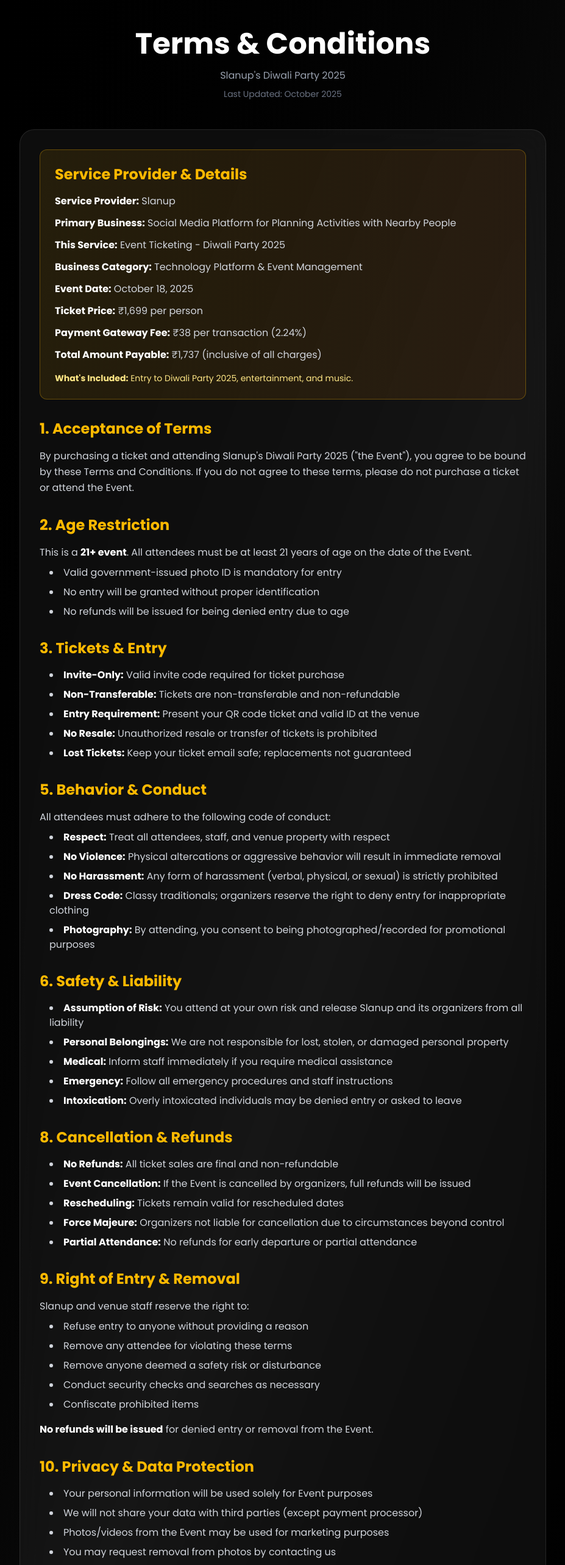
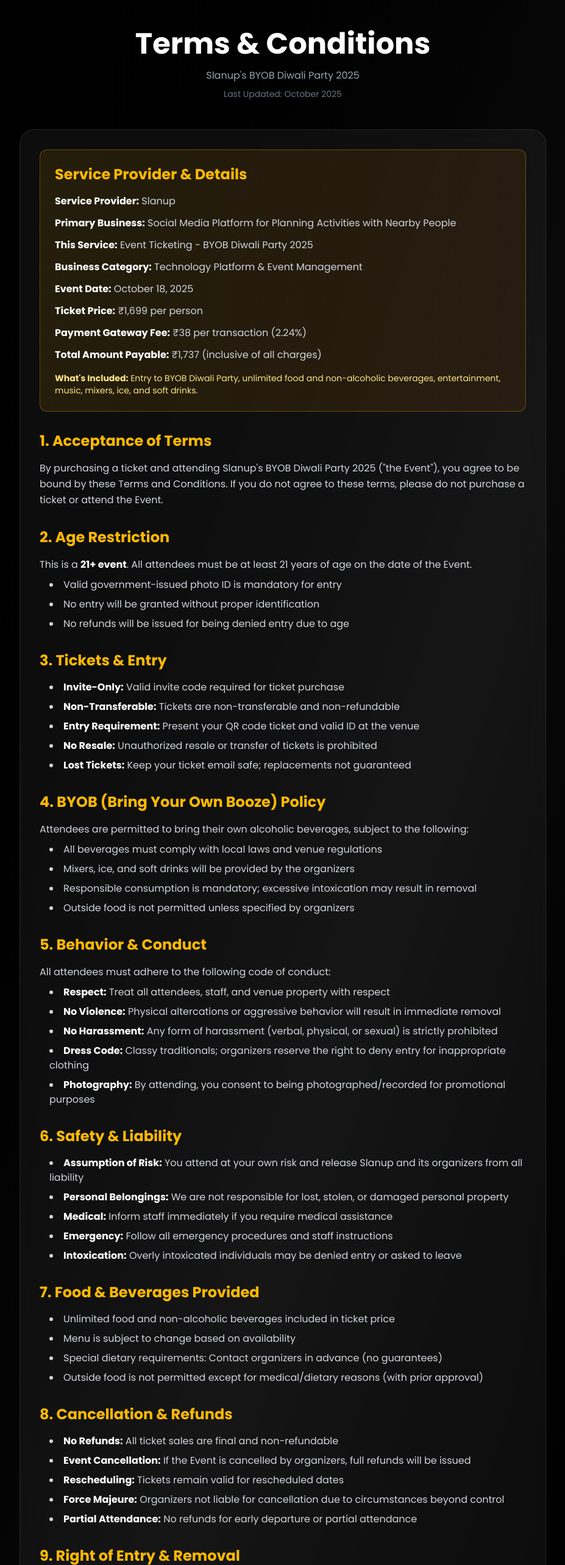
Before and after one commit to SlanUp/Slanup-website, a Next.js app: page /diwali/terms in a window 1280 px wide. Shown: the top 2566 px of the page at 61% size, without its empty margins (176-1103 px from the left). Built offline with nearby package versions, Linux system fonts and the light colour scheme.

Commit message:
Revert "Make content generic and homely for gateway compliance"
This reverts commit da29073f6bb9d31566f99b8c00479c5f53a667f5.

```diff
--- a/app/diwali/terms/page.tsx
+++ b/app/diwali/terms/page.tsx
@@ -13,7 +13,7 @@
           className="text-center mb-12"
         >
           <h1 className="text-4xl md:text-5xl font-bold mb-4">Terms & Conditions</h1>
-          <p className="text-gray-400">Slanup&apos;s Diwali Party 2025</p>
+          <p className="text-gray-400">Slanup&apos;s BYOB Diwali Party 2025</p>
           <p className="text-gray-500 text-sm mt-2">Last Updated: October 2025</p>
         </motion.div>
 
@@ -32,14 +32,14 @@
               <div className="space-y-3 text-gray-300">
                 <p><strong className="text-white">Service Provider:</strong> Slanup</p>
                 <p><strong className="text-white">Primary Business:</strong> Social Media Platform for Planning Activities with Nearby People</p>
-                <p><strong className="text-white">This Service:</strong> Event Ticketing - Diwali Party 2025</p>
+                <p><strong className="text-white">This Service:</strong> Event Ticketing - BYOB Diwali Party 2025</p>
                 <p><strong className="text-white">Business Category:</strong> Technology Platform & Event Management</p>
                 <p><strong className="text-white">Event Date:</strong> October 18, 2025</p>
                 <p><strong className="text-white">Ticket Price:</strong> ₹1,699 per person</p>
                 <p><strong className="text-white">Payment Gateway Fee:</strong> ₹38 per transaction (2.24%)</p>
                 <p><strong className="text-white">Total Amount Payable:</strong> ₹1,737 (inclusive of all charges)</p>
                 <p className="text-sm text-amber-200 mt-4">
-                  <strong>What&apos;s Included:</strong> Entry to Diwali Party 2025, entertainment, and music.
+                  <strong>What&apos;s Included:</strong> Entry to BYOB Diwali Party, unlimited food and non-alcoholic beverages, entertainment, music, mixers, ice, and soft drinks.
                 </p>
               </div>
             </section>
@@ -48,7 +48,7 @@
             <section>
               <h2 className="text-2xl font-bold text-amber-400 mb-4">1. Acceptance of Terms</h2>
               <p className="text-gray-300 leading-relaxed">
-                By purchasing a ticket and attending Slanup&apos;s Diwali Party 2025 (&quot;the Event&quot;), you agree to be bound by these Terms and Conditions. If you do not agree to these terms, please do not purchase a ticket or attend the Event.
+                By purchasing a ticket and attending Slanup&apos;s BYOB Diwali Party 2025 (&quot;the Event&quot;), you agree to be bound by these Terms and Conditions. If you do not agree to these terms, please do not purchase a ticket or attend the Event.
               </p>
             </section>
 
@@ -77,6 +77,19 @@
               </ul>
             </section>
 
+            {/* 4. BYOB Policy */}
+            <section>
+              <h2 className="text-2xl font-bold text-amber-400 mb-4">4. BYOB (Bring Your Own Booze) Policy</h2>
+              <p className="text-gray-300 leading-relaxed mb-2">
+                Attendees are permitted to bring their own alcoholic beverages, subject to the following:
+              </p>
+              <ul className="list-disc list-inside text-gray-300 space-y-2 ml-4">
+                <li>All beverages must comply with local laws and venue regulations</li>
+                <li>Mixers, ice, and soft drinks will be provided by the organizers</li>
+                <li>Responsible consumption is mandatory; excessive intoxication may result in removal</li>
+                <li>Outside food is not permitted unless specified by organizers</li>
+              </ul>
+            </section>
 
             {/* 5. Behavior & Conduct */}
             <section>
@@ -105,6 +118,16 @@
               </ul>
             </section>
 
+            {/* 7. Food & Beverages */}
+            <section>
+              <h2 className="text-2xl font-bold text-amber-400 mb-4">7. Food & Beverages Provided</h2>
+              <ul className="list-disc list-inside text-gray-300 space-y-2 ml-4">
+                <li>Unlimited food and non-alcoholic beverages included in ticket price</li>
+                <li>Menu is subject to change based on availability</li>
+                <li>Special dietary requirements: Contact organizers in advance (no guarantees)</li>
+                <li>Outside food is not permitted except for medical/dietary reasons (with prior approval)</li>
+              </ul>
+            </section>
 
             {/* 8. Cancellation & Refunds */}
             <section>
--- a/components/TicketBooking.tsx
+++ b/components/TicketBooking.tsx
@@ -201,12 +201,12 @@
           {/* Header */}
           <div className="text-center mb-8">
             <div className="flex items-center justify-center mb-4">
-              <span className="text-2xl mr-2">🪔</span>
-              <h2 className="text-3xl font-bold text-white">Join Our Diwali Celebration</h2>
-              <span className="text-2xl ml-2">🪔</span>
+              <span className="text-2xl mr-2">🔥</span>
+              <h2 className="text-3xl font-bold text-white">GET READY TO PARTY!</h2>
+              <span className="text-2xl ml-2">🔥</span>
             </div>
-            <p className="text-gray-300">A warm and memorable Diwali experience awaits you!</p>
-            <p className="text-yellow-400 font-bold mt-2">Celebrate with us! ✨</p>
+            <p className="text-gray-300">The most INSANE Diwali experience awaits you!</p>
+            <p className="text-yellow-400 font-bold mt-2">LET&apos;S PARTYYYYYYYYY! 🎉</p>
           </div>
 
           {/* Single Ticket Experience */}
--- a/lib/data.ts
+++ b/lib/data.ts
@@ -17,7 +17,7 @@
     id: '1',
     creatorName: 'Kuhu Soni',
     creatorProfileImage: '/Gallery/People/KuhuSoni.JPG',
-    planTitle: 'exploring new places',
+    planTitle: 'spontaneous girls trip?',
     venue: 'Udaipur, Rajasthan',
     eventDate: new Date(Date.now() + 2 * 24 * 60 * 60 * 1000),
     planImageUrl: '/Gallery/Plans/girls trip.jpeg',
@@ -35,7 +35,7 @@
     id: '2',
     creatorName: 'Atharva Seth',
     creatorProfileImage: '/Gallery/People/AtharvaSeth.JPG',
-    planTitle: 'evening activities',
+    planTitle: 'need clubbing friends badly',
     venue: 'Kitty Su, Mumbai',
     eventDate: new Date(Date.now() + 5 * 24 * 60 * 60 * 1000),
     planImageUrl: '/Gallery/Plans/clubbing.JPG',
@@ -52,7 +52,7 @@
     id: '3',
     creatorName: 'Jasmine Saluja',
     creatorProfileImage: '/Gallery/People/JasmineSaluja.jpeg',
-    planTitle: 'outdoor activity',
+    planTitle: 'wanna hike?',
     venue: 'Nandi Hills, Bangalore',
     eventDate: new Date(Date.now() + 1 * 24 * 60 * 60 * 1000),
     planImageUrl: '/Gallery/Plans/explore-mountains.jpeg',
@@ -70,7 +70,7 @@
     id: '4',
     creatorName: 'Arbaaz Khan',
     creatorProfileImage: '/Gallery/People/ArbaazKhan.JPG',
-    planTitle: 'attending events',
+    planTitle: "let's hop concerts?",
     venue: 'Phoenix Marketcity, Mumbai',
     eventDate: new Date(Date.now() + 3 * 24 * 60 * 60 * 1000),
     planImageUrl: '/Gallery/Plans/concert.JPG',
@@ -88,7 +88,7 @@
     id: '5',
     creatorName: 'Rahul Sharma',
     creatorProfileImage: '/Gallery/People/RahulSharma.JPG',
-    planTitle: 'visiting locations',
+    planTitle: 'get wasted in goa!',
     venue: 'Anjuna Beach, Goa',
     eventDate: new Date(Date.now() + 0.5 * 24 * 60 * 60 * 1000),
     planImageUrl: '/Gallery/Plans/goa.JPG',
@@ -104,7 +104,7 @@
     id: '6',
     creatorName: 'Sara Joshi',
     creatorProfileImage: '/Gallery/People/SaraJoshi.JPG',
-    planTitle: 'group gathering',
+    planTitle: 'join in my houseparty this weekend',
     venue: 'Koramangala, Bangalore',
     eventDate: new Date(Date.now() + 7 * 24 * 60 * 60 * 1000),
     planImageUrl: '/Gallery/Plans/houseparty.jpeg',
--- a/lib/types.ts
+++ b/lib/types.ts
@@ -61,24 +61,28 @@
 
 // Event Configuration
 export const DIWALI_EVENT_CONFIG = {
-  name: "Slanup's Diwali Party 2025",
+  name: "Slanup's BYOB Diwali Party 2025",
   date: new Date('2025-10-18'), // 18th October 2025
   venue: "TBD", // Update with actual venue
   ticketTypes: [
     {
       id: 'ultimate',
-      name: 'DIWALI CELEBRATION',
+      name: 'ULTIMATE PARTY EXPERIENCE',
       price: 1699,
-      description: 'A warm and memorable Diwali celebration experience 🪔',
+      description: 'The most INSANE Diwali party experience you\'ll ever have! 🔥',
       benefits: [
-        '✨ Beautiful Festive Decor',
-        '🏛️ Comfortable Venue',
-        '🎧 Professional DJ & Music',
-        '🎯 Fun Games & Activities',
-        '📸 Photo Opportunities',
-        '🎊 Memorable Evening',
-        '🪔 Traditional Diwali Ambiance',
-        '🎨 Cultural Activities'
+        '🍽️ UNLIMITED Food & Beverages',
+        '🎲 Crazy Rules & Games (Prepare to get WASTED!)',
+        '✨ Breathtaking Luxury Decor',
+        '🏛️ Premium Luxurious Venue',
+        '👫 Perfect Balanced Crowd Ratio',
+        '🎧 Professional DJ All Night Long',
+        '🎯 Exclusive Game Booths & Setups',
+        '🍹 Complimentary Welcome Cocktail/Mocktail',
+        '🍾 BYOB - Bring Your Own Booze',
+        '🥤 All Sides & Mixers Provided',
+        '📸 Instagram-Worthy Photo Opportunities',
+        '🎊 Unforgettable Memories Guaranteed'
       ],
       available: true,
       maxQuantity: 1
```
